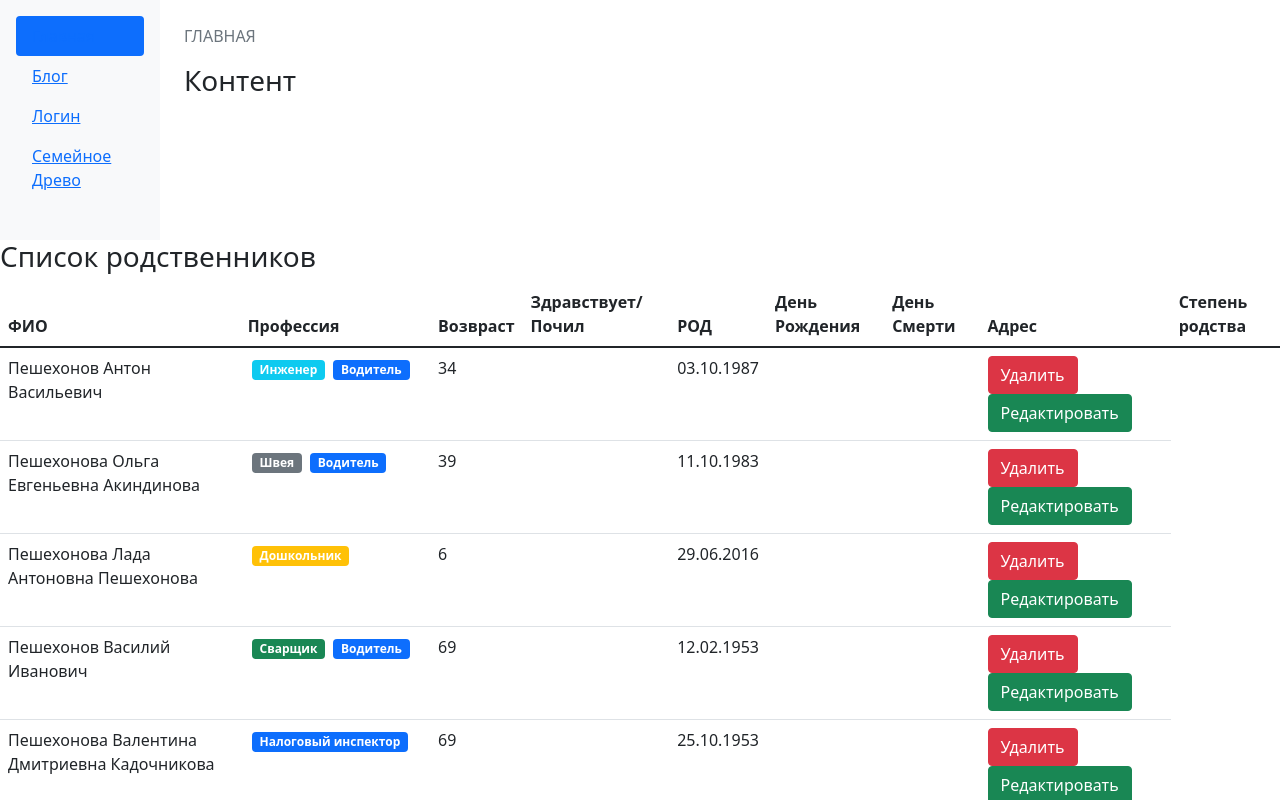
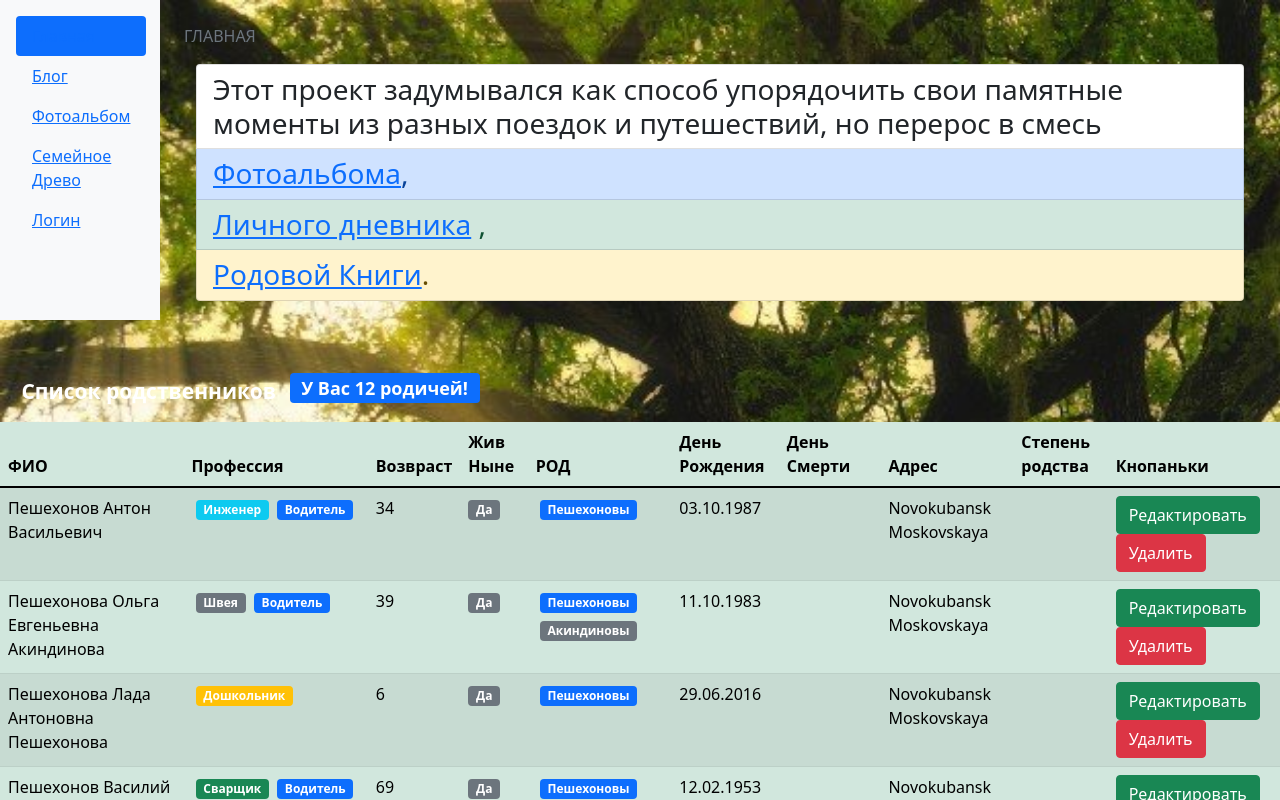
Before and after one commit to Toff2022/All-their, a React (Create React App) app in the folder client/: page /familyTree in a window 1280 px wide. Shown: the top 800 px of the page. Built offline with nearby package versions, Linux system fonts and the light colour scheme.

Commit message:
add photoalbum

```diff
--- a/client/src/api/fake.api/genus.api.js
+++ b/client/src/api/fake.api/genus.api.js
@@ -1,31 +1,31 @@
 export const genus = {
     Peshekhonovy: {
-        _id: "67rdca3eeb7f6fgeed471198",
+        _id: "1",
         name: "Пешехоновы",
         color: "primary"
     },
     Akindinovy: {
-        _id: "67rdca3eeb7f6fgeed471100",
+        _id: "2",
         name: "Акиндиновы",
         color: "secondary"
     },
     Kadochnikovy: {
-        _id: "67rdca3eeb7f6fgeed4711012",
+        _id: "3",
         name: "Кадочниковы",
         color: "success"
     },
     Kolos: {
-        _id: "67rdca3eeb7f6fgeed471101",
+        _id: "4",
         name: "Колос",
         color: "danger"
     },
     Bondarevsky: {
-        _id: "67rdca3eeb7f6fgeed471102",
+        _id: "5",
         name: "Бондаревские",
         color: "info"
     },
     Lipinsky: {
-        _id: "67rdca3eeb7f6fgeed471103",
+        _id: "6",
         name: "Липинские",
         color: "dark"
     }
--- a/client/src/api/fake.api/relatives.api.js
+++ b/client/src/api/fake.api/relatives.api.js
@@ -8,7 +8,7 @@ export const relatives = [
         patronymic: "Васильевич",
         profession: [professions.engineer, professions.driver],
         age: 34,
-        alive: true,
+        alive: "Да",
         genus: [genus.Peshekhonovy],
         birthDay: "03.10.1987",
         adress: { city: "Novokubansk", street: "Moskovskaya" },
@@ -21,7 +21,7 @@ export const relatives = [
         patronymic: "Евгеньевна",
         profession: [professions.seamstress, professions.driver],
         age: 39,
-        alive: true,
+        alive: "Да",
         lastNameBeforeMarriage: "Акиндинова",
         genus: [genus.Peshekhonovy, genus.Akindinovy],
         birthDay: "11.10.1983",
@@ -35,7 +35,7 @@ export const relatives = [
         patronymic: "Антоновна",
         profession: [professions.preschoolChild],
         age: 6,
-        alive: true,
+        alive: "Да",
         lastNameBeforeMarriage: "Пешехонова",
         genus: [genus.Peshekhonovy],
         birthDay: "29.06.2016",
@@ -49,7 +49,7 @@ export const relatives = [
         patronymic: "Иванович",
         profession: [professions.welder, professions.driver],
         age: 69,
-        alive: true,
+        alive: "Да",
         genus: [genus.Peshekhonovy],
         birthDay: "12.02.1953",
         adress: { city: "Novokubansk", street: "Octyabrskaya" },
@@ -62,7 +62,7 @@ export const relatives = [
         patronymic: "Дмитриевна",
         profession: [professions.taxingInspector],
         age: 69,
-        alive: true,
+        alive: "Да",
         lastNameBeforeMarriage: "Кадочникова",
         genus: [genus.Peshekhonovy, genus.Kadochnikovy],
         birthDay: "25.10.1953",
@@ -76,7 +76,7 @@ export const relatives = [
         patronymic: "Васильевна",
         profession: [professions.homeMaker, professions.driver],
         age: 41,
-        alive: true,
+        alive: "Да",
         lastNameBeforeMarriage: "Пешехонова",
         genus: [genus.Peshekhonovy, genus.Kolos],
         birthDay: "25.09.1976",
@@ -90,7 +90,7 @@ export const relatives = [
         patronymic: "Семенович",
         profession: [professions.schoolChild],
         age: 14,
-        alive: true,
+        alive: "Да",
         genus: [genus.Bondarevsky, genus.Peshekhonovy],
         birthDay: "25.09.2008",
         adress: { city: "Novokubansk", street: "Sportivnaya" },
@@ -103,7 +103,7 @@ export const relatives = [
         patronymic: "Сергеевич",
         profession: [professions.electricalEngineer],
         age: 40,
-        alive: true,
+        alive: "Да",
         genus: [genus.Lipinsky],
         birthDay: "13.01.1983",
         adress: { city: "Novokubansk", street: "Sportivnaya" },
@@ -115,9 +115,10 @@ export const relatives = [
         patronymic: "Филипович",
         profession: [professions.military], // сапожник, колхозник
         // age: 69,
-        alive: false,
+        alive: "Нет",
         genus: [genus.Peshekhonovy],
         birthDay: "1906",
+        adress: { city: "Novokubansk", street: "-" },
         dethDay: "05.12.1955",
         bookmark: false
     },
@@ -128,10 +129,11 @@ export const relatives = [
         patronymic: "Селиверстовна",
         profession: [professions.kolkhoz], // колхозница
         // age: 69,
-        alive: false,
+        alive: "Нет",
         lastNameBeforeMarriage: "Косынко",
         genus: [genus.Peshekhonovy],
         birthDay: "10.09.1910",
+        adress: { city: "Novokubansk", street: "-" },
         dethDay: "20.01.2000",
         bookmark: false
     },
@@ -142,9 +144,10 @@ export const relatives = [
         patronymic: "Гавриловна",
         profession: [professions.doctor],
         age: 69,
-        alive: true,
+        alive: "Да",
         lastNameBeforeMarriage: "Григоренко",
         genus: [genus.Akindinovy],
+        adress: { city: "Новокубанск", street: "К.Маркса" },
         birthDay: "25.09.1954",
         bookmark: false
     },
@@ -155,8 +158,9 @@ export const relatives = [
         patronymic: "Константинович",
         profession: [professions.electricalEngineer],
         // age: 69,
-        alive: false,
-        genus: [{ genus: "Akindinovy", color: "secondary" }],
+        alive: "Нет",
+        genus: [genus.Akindinovy],
+        adress: { city: "Novokubansk", street: "-" },
         birthDay: "28.05.1950",
         dethDay: "16.06.2011",
         bookmark: false
--- a/client/src/app/App.jsx
+++ b/client/src/app/App.jsx
@@ -5,6 +5,7 @@ import MainPage from "../layout/mainPage";
 import LoginPage from "../layout/loginPage";
 import FamilyTree from "../layout/familyTree";
 import BlogPage from "../layout/blogPage";
+import PhotoAlbum from "../layout/photoAlbum";
 
 function App () {
     return (
@@ -14,6 +15,7 @@ function App () {
                 <Route path="/" exact component={MainPage} />
                 <Route path="/blogPage" component={BlogPage} />
                 <Route path="/familyTree" component={FamilyTree} />
+                <Route path="/photoAlbum" component={PhotoAlbum} />
                 <Route path="/loginPage/:type?" component={LoginPage} />
                 <Redirect to="/" />
             </Switch>
--- /dev/null
+++ b/client/src/components/common/helloContent.jsx
@@ -0,0 +1,26 @@
+import React from 'react';
+
+const HelloContent = () => {
+    return (
+        <div className='container'>
+            <div className='text-container'>
+                <ul className="list-group">
+                    <li className="list-group-item">Этот проект задумывался как способ упорядочить свои памятные моменты
+                        из разных поездок и путешествий, но перерос в смесь</li>
+
+                    <li className="list-group-item list-group-item-primary">
+                        <a href="http://localhost:3000/photoAlbum">Фотоальбома</a>,
+                    </li>
+                    <li className="list-group-item list-group-item-success">
+                        <a href="http://localhost:3000/blogPage">Личного дневника</a> ,
+                    </li>
+                    <li className="list-group-item list-group-item-warning">
+                        <a href="http://localhost:3000/familyTree">Родовой Книги</a>.
+                    </li>
+                </ul>
+            </div>
+        </div>
+    )
+};
+
+export default HelloContent;
--- a/client/src/index.css
+++ b/client/src/index.css
@@ -6,10 +6,10 @@ body {
     -webkit-font-smoothing: antialiased;
     -moz-osx-font-smoothing: grayscale;
 
-    /* background-image: url("../images/d9.jpg"); */
-    /* background-size: no-repeat; */
+    background-image: url("../images/d9.jpg");
+    background-size: no-repeat;
     /* background-position: center; */
-    /* background-size: cover; */
+    background-size: cover;
     /* height: 400px;
 
     width: 400px; */
--- a/client/src/layout/familyTree.jsx
+++ b/client/src/layout/familyTree.jsx
@@ -12,70 +12,84 @@ const FamilyTree = () => {
     const [relatives, setRelatives] = useState(API.relatives.fetchAll())
     const [professions, setProfessions] = useState(API.professions.fetchAll())
     const [genus, setGenus] = useState(API.genus.fetchAll())
-    console.log("relatives", relatives);
-    console.log("professions", professions);
-    console.log("genus", genus);
+    // console.log("relatives", relatives);
+    // console.log("professions", professions);
+    // console.log("genus", genus);
+    const handleDelete = (relativeId) => {
+        setRelatives(relatives.filter((relative) => relative._id !== relativeId))
+    }
 
-    // const getRelatives = () => {
-    //     const relatives = fetch(relativesURL, {
-    //         method: "GET",
-    //     })
-    //     relatives
-    //         .then((response) => {
-    //             const result = response.json()
-    //             return result
-    //         })
-    //         .catch((error) => {
-    //             console.log("error", error);
-    //         })
-    // }
-    // getRelatives();
+    const howMuchRelatives = (number) => {
+        if (number === 0) return " У Вас не заведено ни одного родича!"
+        if (number > 0) return `У Вас ${number} родичей!`
+    }
 
     return (
         <>
-            <h3>Список родственников</h3>
+            <div className="badge text-bg-success d-flex mt-5">
+                <h3><span className="badge text-bg-success">
+                    Список родственников
+                </span></h3>
+
+                <h4>
+                    <span className={"badge " + (relatives.length > 0 ? "bg-primary" : "bg-danger")}
+                    >
+                        {howMuchRelatives(relatives.length)}
+                    </span>
+                </h4>
+            </div>
             {relatives.length > 0 && (
-                <table className="table">
+                <table className="table table-success table-striped">
                     <thead>
                         <tr>
                             <th scope="col"> ФИО </th>
                             <th scope="col"> Профессия </th>
                             <th scope="col"> Возвраст </th>
-                            <th scope="col"> Здравствует/Почил </th>
+                            <th scope="col"> Жив Ныне </th>
                             <th scope="col"> РОД </th>
                             <th scope="col"> День Рождения </th>
                             <th scope="col"> День Смерти </th>
                             <th scope="col"> Адрес </th>
                             <th scope="col"> Степень родства </th>
+                            <th scope="col"> Кнопаньки </th>
                         </tr>
                     </thead>
                     <tbody>
                         {
                             relatives.map((relative) => (
                                 <tr key={relative._id}>
-                                    <td>{relative.lastName} {relative.firstName} {relative.patronymic} {(relative.lastNameBeforeMarriage)}</td>
-                                    <td >
+                                    <td>{relative.lastName} {relative.firstName} {relative.patronymic} {relative.lastNameBeforeMarriage}</td>
+                                    <td>
                                         {relative.profession.map((item) => (
                                             <span className={"badge m-1 bg-" + item.color} key={item._id}>{item.name}</span>
                                         ))}
                                     </td>
                                     <td>{relative.age}</td>
-                                    <td>{relative.alive}</td>
-                                    {/* <td>{relative.genus}</td> */}
+                                    <td>
+                                        <span className="badge bg-secondary">
+                                            {relative.alive}
+                                        </span>
+                                    </td>
+                                    <td>
+                                        {relative.genus.map((item) => (
+                                            <span className={"badge m-1 bg-" + item.color} key={item._id}>{item.name}</span>
+                                        ))}
+                                    </td>
                                     <td>{relative.birthDay}</td>
                                     <td>{relative.dethDay}</td>
-                                    {/* <td>{relative.adress}</td> */}
+                                    <td>{relative.adress.city} {relative.adress.street}</td>
                                     <td>{relative.bookmark}</td>
                                     <td>
-                                        <button
-                                            className="btn btn-danger"
-                                        >
-                                            Удалить
-                                        </button>
                                         <button
                                             className="btn btn-success"
                                         >
                                             Редактировать
+                                        </button>
+                                        <button
+                                            className="btn btn-danger"
+                                            onClick={() => handleDelete(relative._id)}
+                                        >
+                                            Удалить
                                         </button>
                                     </td>
                                 </tr>
--- a/client/src/layout/loginPage.jsx
+++ b/client/src/layout/loginPage.jsx
@@ -15,6 +15,11 @@ const LoginPage = () => {
     };
     return (
         <div className="container mt-3" >
+            <hr />
+            <span className="text-container">В любом деле начать нужно с себя!
+                Давайте зарегистрируемся и погрузимся в увлекательный процесс написания своей Родовой Книги!
+            </span>
+            <hr />
             <div className="row">
                 <div className="col-md-6 offset-md-3 shadow p-4">
                     {formType === "register" ? (
--- a/client/src/layout/mainPage.jsx
+++ b/client/src/layout/mainPage.jsx
@@ -3,17 +3,14 @@ import React from "react";
 
 const MainPage = () => {
 
-
-
     return (
 
         <div className="main-container" >
-            {/* <img src="d9.jpg" alt="Great Oack" /> */}
+            <img src="d9.jpg" alt="Great Oack" />
 
             <h1>MainPage Hello!</h1>
 
         </div>
-
     )
 };
 
--- a/client/src/layout/navBar.jsx
+++ b/client/src/layout/navBar.jsx
@@ -2,21 +2,21 @@ import React from "react";
 import { useState } from "react";
 import NavLink from "../components/ui/navLink";
 import BreadCrumbs from "../components/ui/breadCrumbs";
+import HelloContent from "../components/common/helloContent";
 
 const NavBar = () => {
 
     const [menuItems, setMenuItems] = useState([
         { id: "main", text: "Главная", to: "/", active: true, }, //добавляем пункт active
         { id: "blog", text: "Блог", to: "/blogPage", active: false, },
+        { id: "photoAlbum", text: "Фотоальбом", to: "/photoAlbum", active: false, },
+        { id: "familyTree", text: "Семейное Древо", to: "/familyTree", active: false, },
         { id: "login", text: "Логин", to: "/loginPage", active: false, },
-        { id: "familyTree", text: "Семейное Древо", to: "/familyTree", active: false, },
     ])
-
     const currentActivePage = menuItems.find((item) => item.active) //возвращает эл-т, у к-го active=true
     // console.log("currentActivePage", currentActivePage);
-
     const handleItemClick = (id) => {
-        console.log("itemId", id)
+        // console.log("itemId", id)
         //по клику пересоздаём массив
         const newMenuItems = menuItems.map((item) => ({
             ...item,
@@ -24,7 +24,6 @@ const NavBar = () => {
             active: item.id === id
         }))
         setMenuItems(newMenuItems)
-
     }
     // устанавливает свойство active для main
     const handleSetMainActive = () => {
@@ -37,13 +36,12 @@ const NavBar = () => {
 
     return (
         // flex-nowrap
-        <main className="d-flex inline-block" style={{ height: "30vh" }}>
+        <main className="d-flex inline-block" style={{ height: "40vh" }}>
             <div
                 className="d-flex inline-block flex-shrink-0 p-3 bg-light"
                 style={{ width: "20vh" }}
             >
                 <hr />
-
                 <NavLink
                     menuItems={menuItems}
                     onItemClick={handleItemClick}
@@ -56,7 +54,7 @@ const NavBar = () => {
                         onGoMain={handleSetMainActive}
                     />
                 </div>
-                <h1 className="h3">Контент</h1>
+                <h1 className="h3"><HelloContent /></h1>
             </div>
         </main>
     )
--- /dev/null
+++ b/client/src/layout/photoAlbum.jsx
@@ -0,0 +1,17 @@
+import React from 'react';
+
+const PhotoAlbum = () => {
+    return (
+        <div className="container">
+            <span className="text-container">
+                Фотоальбом
+                поможет упорядочить фото и видео из «пыльного» архива.
+                В процессе наведения порядка будет возможность освежить в памяти приятные моменты, полюбоваться позабытыми видами,
+                вновь испытать те самые эмоции и, возможно, удивиться тому, на что Вы способны !
+
+            </span>
+        </div>
+    );
+};
+
+export default PhotoAlbum;
```
Also changed, not shown: client/src/layout/blogPage.jsx (+11 -1 lines).
